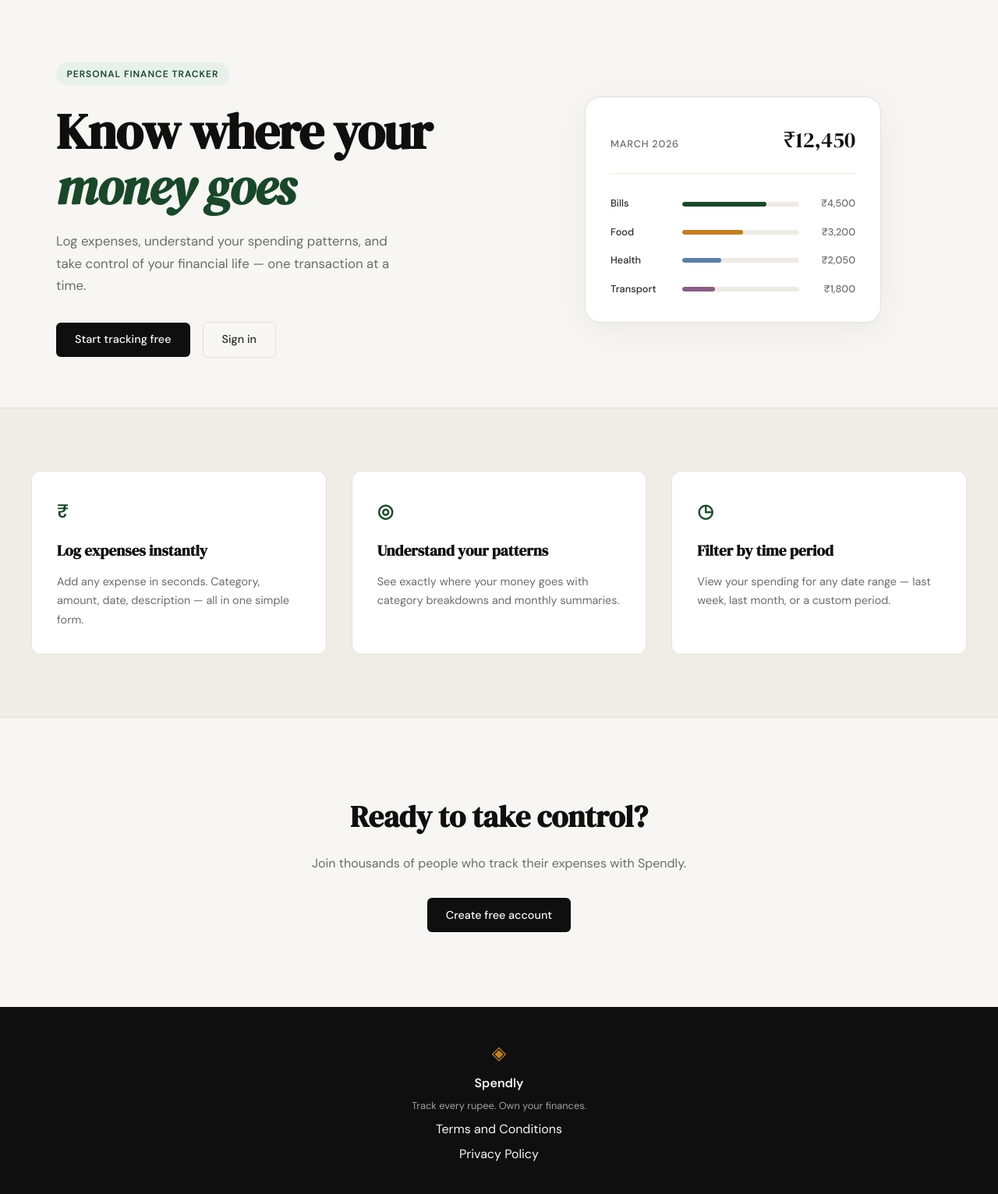
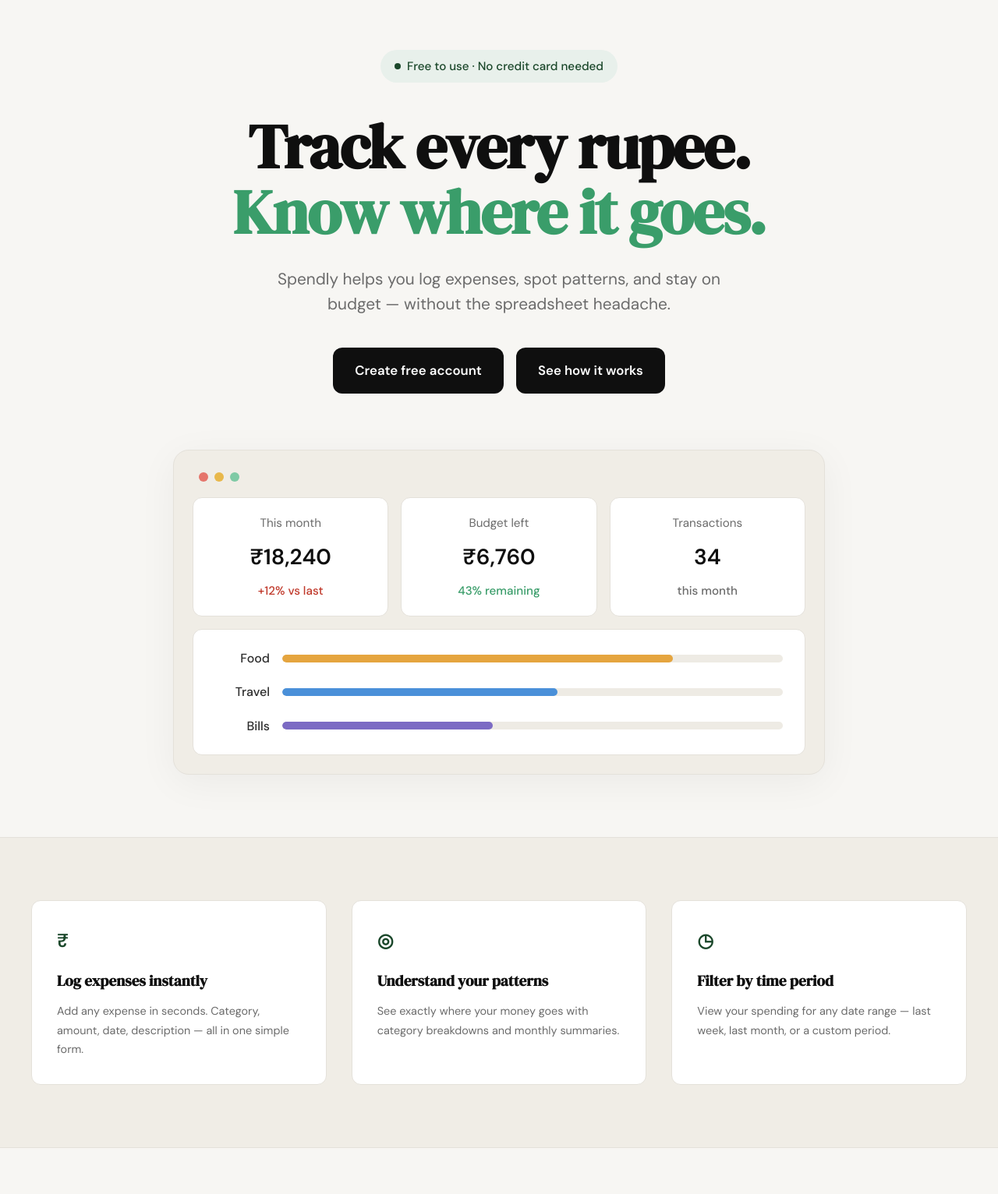
Before and after one commit to amsender/Expense_application_built_using_claude, a Flask app: page / in a window 1280 px wide. Shown: the part 61-1593 px from the top of the page at 78% size. Run offline with Flask 3, Linux system fonts and the light colour scheme.

Commit message:
landing: redesign hero section to match mockup

```diff
--- /dev/null
+++ b/expense-tracker/static/css/landing.css
@@ -0,0 +1,228 @@
+/* ------------------------------------------------------------------ */
+/* Landing hero — overrides the shared hero styles in style.css        */
+/* Loaded after style.css, so equal-specificity rules here win.        */
+/* ------------------------------------------------------------------ */
+
+.hero {
+    display: flex;
+    flex-direction: column;
+    align-items: center;
+    text-align: center;
+    grid-template-columns: none;
+    gap: 0;
+    padding: 4rem 2rem 5rem;
+    max-width: 900px;
+    margin: 0 auto;
+}
+
+.hero-content {
+    display: flex;
+    flex-direction: column;
+    align-items: center;
+    width: 100%;
+}
+
+/* Badge -------------------------------------------------------------- */
+
+.hero-badge {
+    display: inline-flex;
+    align-items: center;
+    gap: 0.5rem;
+    background: var(--accent-light);
+    color: var(--accent);
+    font-size: 0.95rem;
+    font-weight: 500;
+    letter-spacing: 0;
+    text-transform: none;
+    padding: 0.55rem 1.15rem;
+    border-radius: 999px;
+    margin-bottom: 2.5rem;
+}
+
+.hero-badge-dot {
+    width: 8px;
+    height: 8px;
+    border-radius: 50%;
+    background: var(--accent);
+}
+
+/* Title -------------------------------------------------------------- */
+
+.hero-title {
+    font-family: var(--font-display);
+    font-size: clamp(2.75rem, 7vw, 5rem);
+    line-height: 1.05;
+    letter-spacing: -0.02em;
+    color: var(--ink);
+    margin-bottom: 1.75rem;
+}
+
+.hero-title-accent {
+    color: #3a9d6a;
+}
+
+/* Subtitle ----------------------------------------------------------- */
+
+.hero-subtitle {
+    font-size: 1.3rem;
+    color: var(--ink-muted);
+    line-height: 1.55;
+    max-width: 620px;
+    margin-bottom: 2.5rem;
+}
+
+/* Actions ------------------------------------------------------------ */
+
+.hero-actions {
+    display: flex;
+    gap: 1rem;
+    justify-content: center;
+    flex-wrap: wrap;
+    margin-bottom: 4.5rem;
+}
+
+.hero-btn {
+    display: inline-block;
+    background: var(--ink);
+    color: #ffffff;
+    padding: 1rem 1.75rem;
+    border-radius: var(--radius-md);
+    font-family: var(--font-body);
+    font-size: 1.05rem;
+    font-weight: 600;
+    text-decoration: none;
+    border: none;
+    cursor: pointer;
+    transition: background 0.2s;
+}
+
+.hero-btn:hover {
+    background: #000000;
+}
+
+/* Browser-style dashboard card -------------------------------------- */
+
+.hero-visual {
+    display: block;
+    width: 100%;
+}
+
+.browser-card {
+    background: var(--paper-warm);
+    border: 1px solid var(--border);
+    border-radius: var(--radius-lg);
+    padding: 1.5rem;
+    width: 100%;
+    box-shadow: 0 10px 50px rgba(0, 0, 0, 0.05);
+}
+
+.browser-dots {
+    display: flex;
+    gap: 0.5rem;
+    padding: 0.25rem 0.5rem 1.25rem;
+}
+
+.browser-dot {
+    width: 12px;
+    height: 12px;
+    border-radius: 50%;
+}
+
+.browser-dot-red { background: #e5756b; }
+.browser-dot-yellow { background: #e8b84b; }
+.browser-dot-green { background: #7fcaa5; }
+
+/* Stat cards --------------------------------------------------------- */
+
+.stat-grid {
+    display: grid;
+    grid-template-columns: repeat(3, 1fr);
+    gap: 1rem;
+    margin-bottom: 1rem;
+}
+
+.stat-card {
+    display: flex;
+    flex-direction: column;
+    background: var(--paper-card);
+    border: 1px solid var(--border);
+    border-radius: var(--radius-md);
+    padding: 1.25rem 1.5rem;
+}
+
+.stat-label {
+    font-size: 0.95rem;
+    color: var(--ink-muted);
+    margin-bottom: 0.6rem;
+}
+
+.stat-value {
+    font-family: var(--font-body);
+    font-size: 1.75rem;
+    font-weight: 600;
+    color: var(--ink);
+    margin-bottom: 0.5rem;
+}
+
+.stat-meta {
+    font-size: 0.95rem;
+    font-weight: 500;
+    color: var(--ink-muted);
+}
+
+.stat-meta-up { color: var(--danger); }
+.stat-meta-good { color: #3a9d6a; }
+
+/* Category bar chart ------------------------------------------------- */
+
+.chart-card {
+    display: flex;
+    flex-direction: column;
+    gap: 1.1rem;
+    background: var(--paper-card);
+    border: 1px solid var(--border);
+    border-radius: var(--radius-md);
+    padding: 1.5rem 1.75rem;
+}
+
+.chart-row {
+    display: grid;
+    grid-template-columns: 70px 1fr;
+    align-items: center;
+    gap: 1rem;
+}
+
+.chart-cat {
+    font-size: 1rem;
+    font-weight: 500;
+    color: var(--ink-soft);
+    text-align: right;
+}
+
+.chart-track {
+    height: 10px;
+    background: var(--border-soft);
+    border-radius: 999px;
+    overflow: hidden;
+}
+
+.chart-bar {
+    height: 100%;
+    border-radius: 999px;
+}
+
+.chart-bar-food { background: #e5a53f; }
+.chart-bar-travel { background: #4a90d9; }
+.chart-bar-bills { background: #7c6bc4; }
+
+/* Responsive --------------------------------------------------------- */
+
+@media (max-width: 700px) {
+    .stat-grid {
+        grid-template-columns: 1fr;
+    }
+    .hero-btn {
+        width: 100%;
+        text-align: center;
+    }
+}
--- a/expense-tracker/templates/landing.html
+++ b/expense-tracker/templates/landing.html
@@ -2,59 +2,76 @@
 
 {% block title %}Spendly — Track Every Rupee{% endblock %}
 
+{% block head %}
+<link rel="stylesheet" href="{{ url_for('static', filename='css/landing.css') }}">
+{% endblock %}
+
 {% block content %}
 
 <section class="hero">
-    <div class="hero-inner">
-        <div class="hero-badge">Personal Finance Tracker</div>
+    <div class="hero-content">
+        <div class="hero-badge">
+            <span class="hero-badge-dot"></span>
+            Free to use · No credit card needed
+        </div>
         <h1 class="hero-title">
-            Know where your<br>
-            <em>money goes</em>
+            Track every rupee.<br>
+            <span class="hero-title-accent">Know where it goes.</span>
         </h1>
         <p class="hero-subtitle">
-            Log expenses, understand your spending patterns,
-            and take control of your financial life —
-            one transaction at a time.
+            Spendly helps you log expenses, spot patterns, and stay
+            on budget — without the spreadsheet headache.
         </p>
         <div class="hero-actions">
-            <a href="{{ url_for('register') }}" class="btn-primary">Start tracking free</a>
-            <a href="{{ url_for('login') }}" class="btn-ghost">Sign in</a>
+            <a href="{{ url_for('register') }}" class="hero-btn">Create free account</a>
+            <a href="#" class="hero-btn">See how it works</a>
         </div>
     </div>
+
     <div class="hero-visual">
-        <div class="mock-card">
-            <div class="mock-card-header">
-                <span class="mock-label">March 2026</span>
-                <span class="mock-total">₹12,450</span>
+        <div class="browser-card">
+            <div class="browser-dots">
+                <span class="browser-dot browser-dot-red"></span>
+                <span class="browser-dot browser-dot-yellow"></span>
+                <span class="browser-dot browser-dot-green"></span>
             </div>
-            <div class="mock-bars">
-                <div class="mock-bar-row">
-                    <span class="mock-cat">Bills</span>
-                    <div class="mock-bar-track">
-                        <div class="mock-bar" style="width: 72%"></div>
+
+            <div class="stat-grid">
+                <div class="stat-card">
+                    <span class="stat-label">This month</span>
+                    <span class="stat-value">₹18,240</span>
+                    <span class="stat-meta stat-meta-up">+12% vs last</span>
+                </div>
+                <div class="stat-card">
+                    <span class="stat-label">Budget left</span>
+                    <span class="stat-value">₹6,760</span>
+                    <span class="stat-meta stat-meta-good">43% remaining</span>
+                </div>
+                <div class="stat-card">
+                    <span class="stat-label">Transactions</span>
+                    <span class="stat-value">34</span>
+                    <span class="stat-meta">this month</span>
+                </div>
+            </div>
+
+            <div class="chart-card">
+                <div class="chart-row">
+                    <span class="chart-cat">Food</span>
+                    <div class="chart-track">
+                        <div class="chart-bar chart-bar-food" style="width: 78%"></div>
                     </div>
-                    <span class="mock-amt">₹4,500</span>
                 </div>
-                <div class="mock-bar-row">
-                    <span class="mock-cat">Food</span>
-                    <div class="mock-bar-track">
-                        <div class="mock-bar mock-bar-2" style="width: 52%"></div>
+                <div class="chart-row">
+                    <span class="chart-cat">Travel</span>
+                    <div class="chart-track">
+                        <div class="chart-bar chart-bar-travel" style="width: 55%"></div>
                     </div>
-                    <span class="mock-amt">₹3,200</span>
                 </div>
-                <div class="mock-bar-row">
-                    <span class="mock-cat">Health</span>
-                    <div class="mock-bar-track">
-                        <div class="mock-bar mock-bar-3" style="width: 33%"></div>
+                <div class="chart-row">
+                    <span class="chart-cat">Bills</span>
+                    <div class="chart-track">
+                        <div class="chart-bar chart-bar-bills" style="width: 42%"></div>
                     </div>
-                    <span class="mock-amt">₹2,050</span>
-                </div>
-                <div class="mock-bar-row">
-                    <span class="mock-cat">Transport</span>
-                    <div class="mock-bar-track">
-                        <div class="mock-bar mock-bar-4" style="width: 28%"></div>
-                    </div>
-                    <span class="mock-amt">₹1,800</span>
                 </div>
             </div>
         </div>
```
